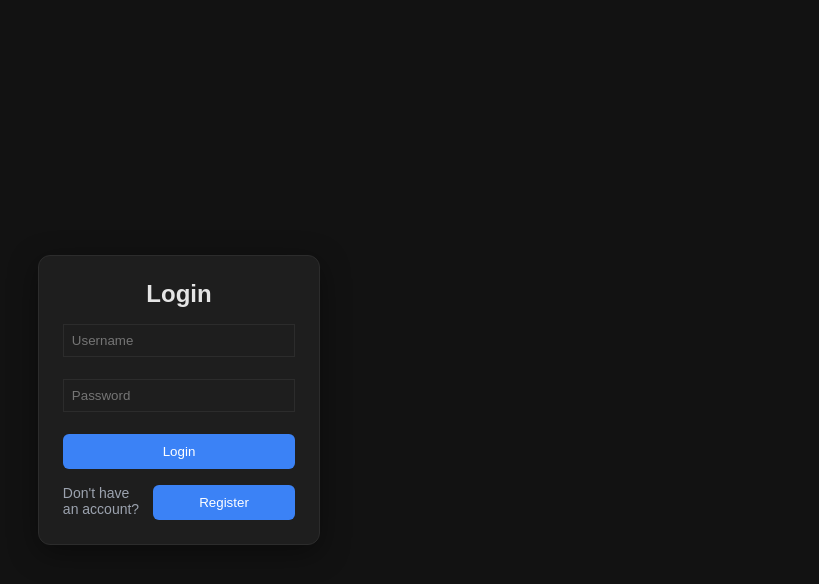
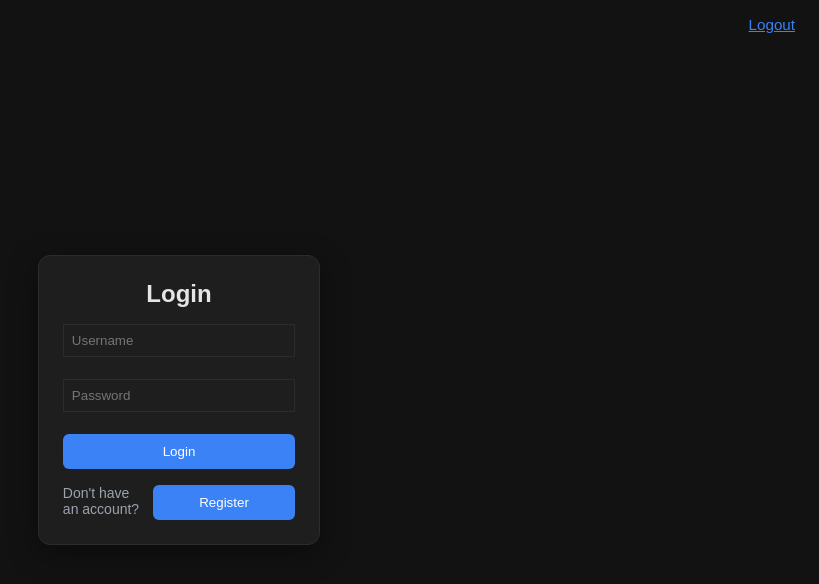
Before and after one commit to blackbook98/worthy-papercuts, a React (Create React App) app: page / in a window 1280 px wide. Shown: the top 584 px of the page, without its empty margins (461-1280 px from the left). Built offline with nearby package versions, Linux system fonts and the light colour scheme.

Commit message:
Added logout feature

```diff
--- a/src/App.css
+++ b/src/App.css
@@ -98,3 +98,14 @@ button:hover {
   color: var(--muted);
   font-size: 14px;
 }
+
+.logout-link {
+  position: fixed;
+  top: 1rem;
+  right: 1.5rem;
+  color: var(--accent);
+  cursor: pointer;
+  font-size: 0.95rem;
+  text-decoration: underline;
+  z-index: 1000;
+}
--- a/src/App.js
+++ b/src/App.js
@@ -1,12 +1,14 @@
 import { BrowserRouter as Router, Routes, Route } from "react-router-dom";
-import LoginRegister from "./Pages/LoginRegister";
-import Dashboard from "./Pages/Dashboard";
+import LoginRegister from "./Components/LoginRegister";
+import Dashboard from "./Components/Dashboard";
+import LogoutButton from "./Components/Logout";
 import "./App.css";
 
 function App() {
   return (
     <div className="app">
       <Router>
+        <LogoutButton />
         <Routes>
           <Route path="/login" element={<LoginRegister />} />
           <Route path="/dashboard" element={<Dashboard />} />
--- a/src/Pages/Dashboard.js
+++ b/src/Components/Dashboard.js
@@ -3,11 +3,9 @@ import axios from "../helpers/helper_axios";
 import { useNavigate } from "react-router-dom";
 
 function Dashboard() {
-  const userId = localStorage.getItem("userId");
+  let userId = null;
   const navigate = useNavigate();
-  if (!userId) {
-    navigate("/login");
-  }
+
   const [query, setQuery] = useState("");
   const [books, setBooks] = useState([]);
   const [bookLists, setBookLists] = useState({
@@ -143,7 +141,12 @@ function Dashboard() {
   };
 
   useEffect(() => {
-    fetchSavedBookLists();
+    userId = localStorage.getItem("userId");
+    if (!userId) {
+      navigate("/login");
+    } else {
+      fetchSavedBookLists();
+    }
   });
 
   return (
--- /dev/null
+++ b/src/Components/Logout.js
@@ -0,0 +1,22 @@
+import { useLocation, useNavigate } from "react-router-dom";
+
+function LogoutButton() {
+  const location = useLocation();
+  const navigate = useNavigate();
+
+  if (location.pathname === "/login") return null;
+
+  const handleLogout = () => {
+    localStorage.removeItem("jwtToken");
+    localStorage.removeItem("userId");
+    navigate("/login");
+  };
+
+  return (
+    <span onClick={handleLogout} className="logout-link">
+      Logout
+    </span>
+  );
+}
+
+export default LogoutButton;
```
Also changed, not shown: src/Components/LoginRegister.js (renamed from src/Pages/LoginRegister.js).
